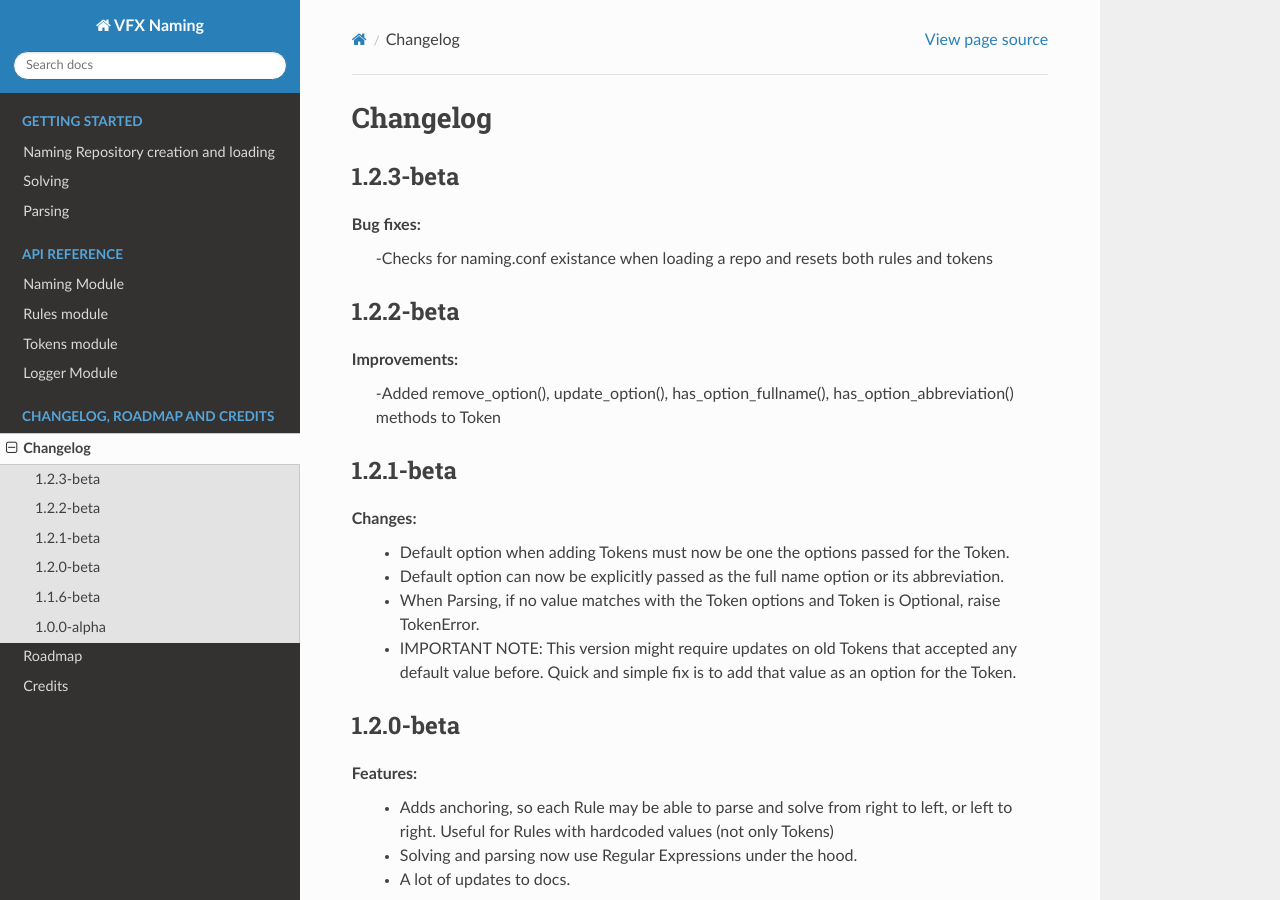
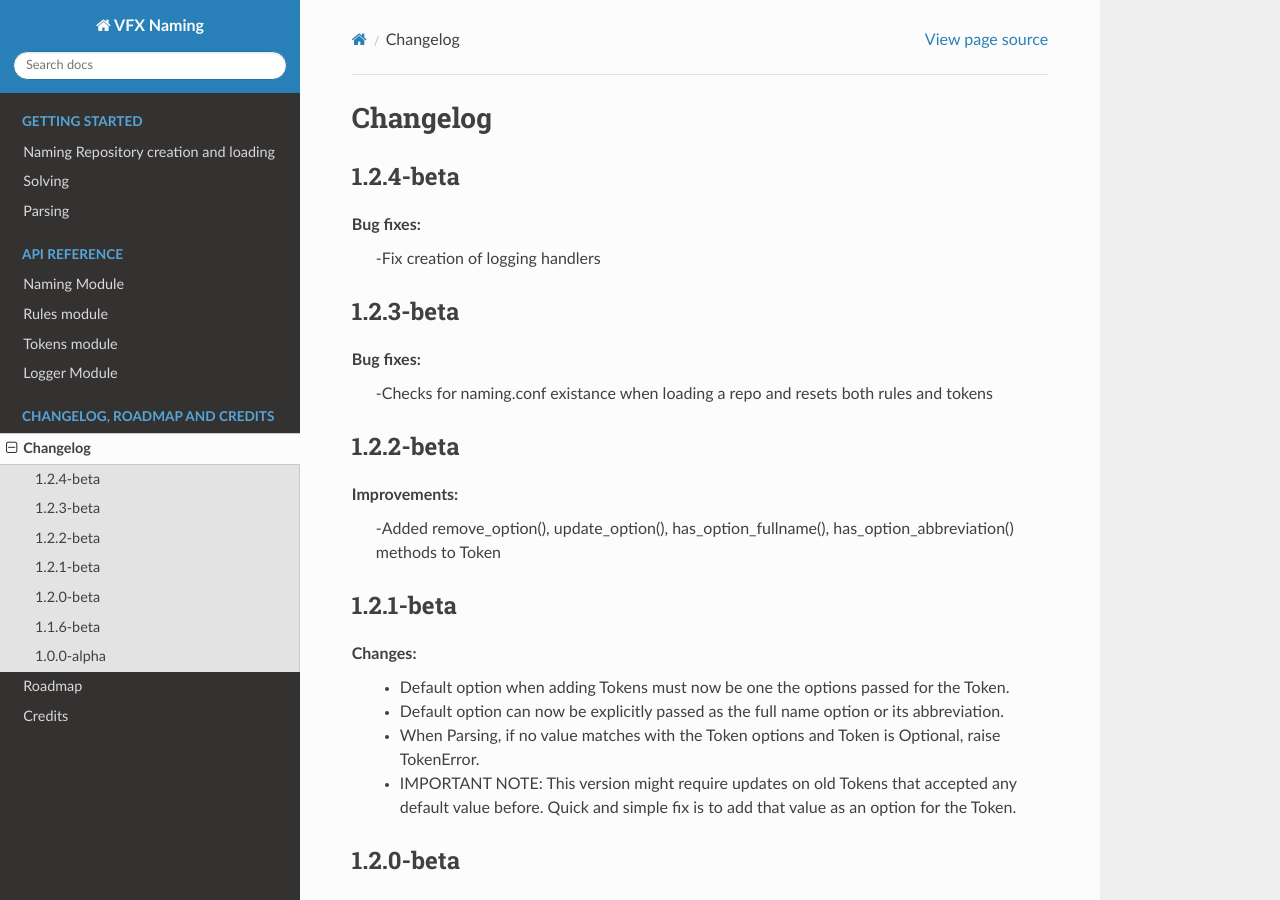
Before and after one commit to xiancg/vfxnaming, a Sphinx documentation site: the page built from docs/source/changelog.rst, in a window 1280 px wide and 900 px high. Built offline with Sphinx 7.4.7 and the Read the Docs theme 2.0.0, drawn with Linux system fonts in a browser that asks for light colours.

Commit message:
Updated changelog

```diff
--- a/docs/source/changelog.rst
+++ b/docs/source/changelog.rst
@@ -1,5 +1,11 @@
 Changelog
 ================================
+
+1.2.4-beta
+---------------------------------------
+
+**Bug fixes:**
+    -Fix creation of logging handlers
 
 1.2.3-beta
 ---------------------------------------
```
